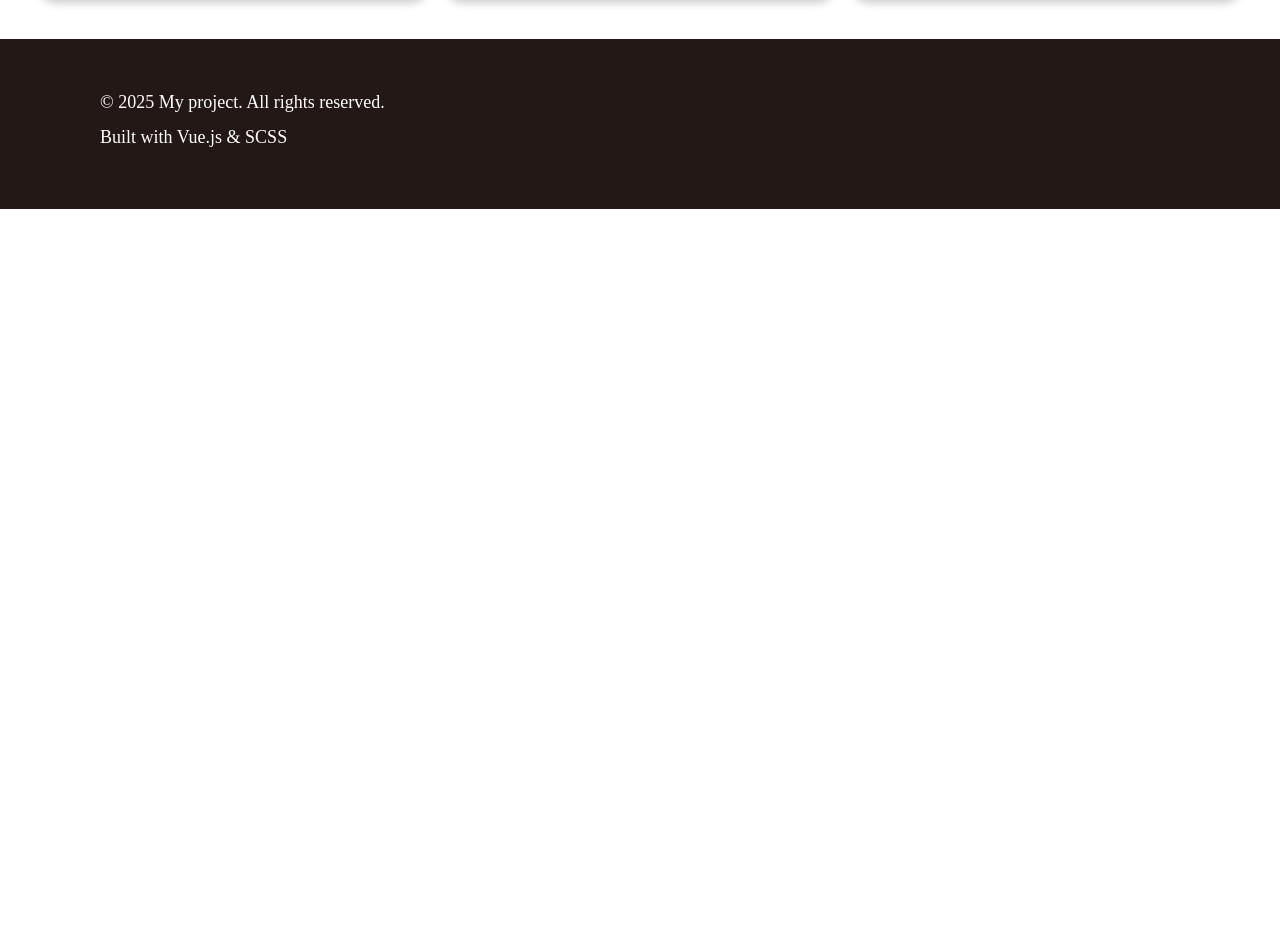
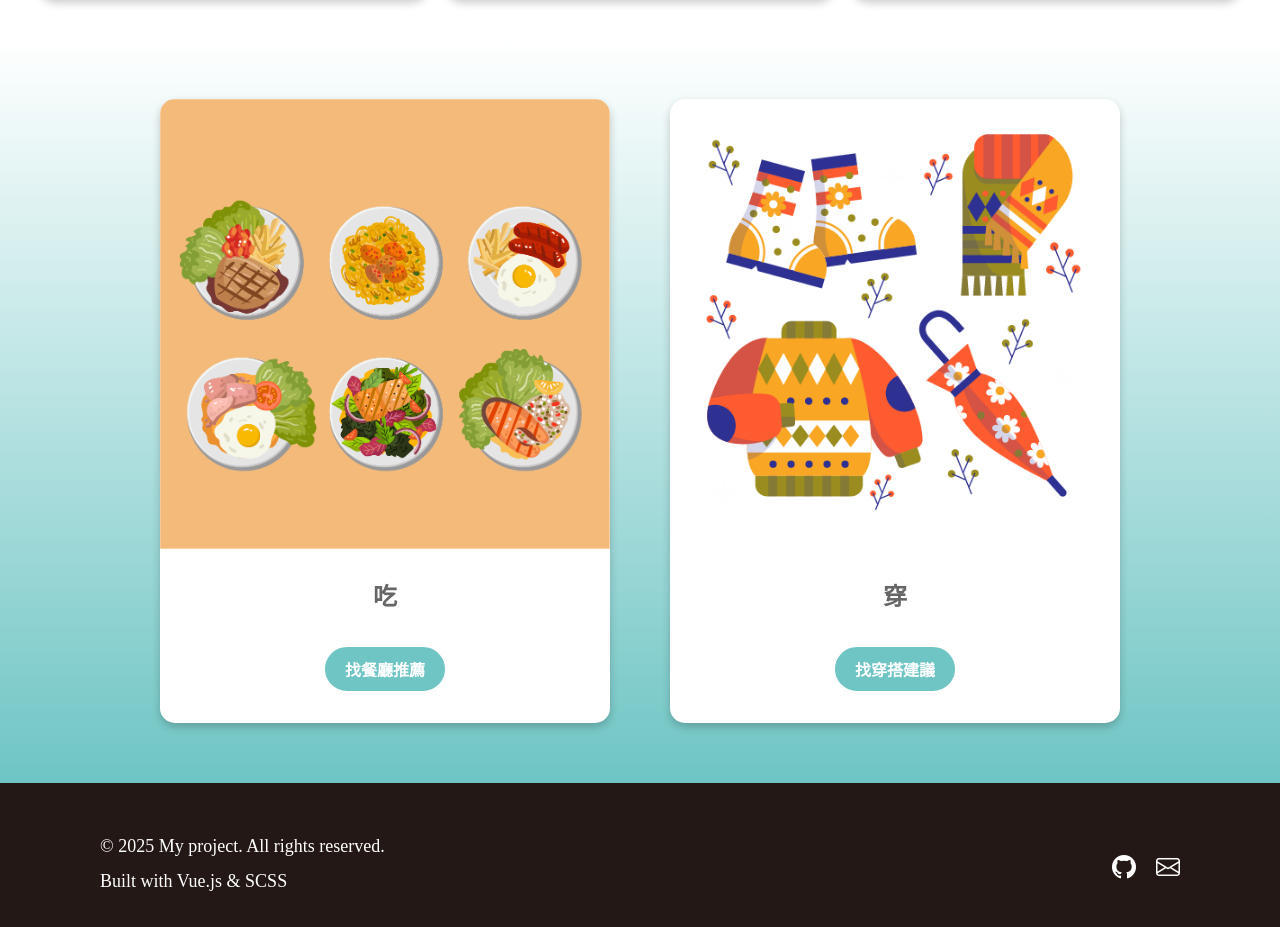
Before and after one commit to arisa852/myvue-project, a Vue app: page / in a window 1280 px wide. Shown: the part 853-1780 px from the top of the page. Before the commit the page ends 1062 px from the top, so only its background shows below. Built offline with nearby package versions, Linux system fonts and the light colour scheme.

Commit message:
add EntranceSection components and install boostrap icons

```diff
--- a/src/assets/style/_mixin.scss
+++ b/src/assets/style/_mixin.scss
@@ -29,7 +29,7 @@ $breakpoints: (
 
 @mixin subheading-style {
   font-weight: 700;
-  font-size: 1.75rem;
+  font-size: 1.5rem;
   color: $title-color;
   line-height: 1.5;
 }
@@ -61,7 +61,7 @@ $breakpoints: (
   transition: all 0.3s ease;
 
   &:hover {
-    opacity: 0.85;
+    opacity: 0.5;
   }
 
   // 允許呼叫時自訂更多樣式
--- a/src/assets/style/main.scss
+++ b/src/assets/style/main.scss
@@ -1,5 +1,6 @@
 @use './mixin';
 @use './base';
+@import 'bootstrap-icons/font/bootstrap-icons.css';
 
 html,
 body,
--- /dev/null
+++ b/src/components/EntranceSection.vue
@@ -0,0 +1,111 @@
+<template>
+  <section class="entrance">
+    <div class="entrance-wrapper">
+      <div class="food-space entrance-card">
+        <img :src="foodEntrance" :alt="foodAlt" />
+        <h4>吃</h4>
+        <button @click="$emit('goto-food')" class="entrance-button">找餐廳推薦</button>
+      </div>
+      <div class="wear-space entrance-card">
+        <img :src="wearEntrance" :alt="wearAlt" />
+        <h4>穿</h4>
+        <button @click="$emit('goto-wear')" class="entrance-button">找穿搭建議</button>
+      </div>
+    </div>
+  </section>
+</template>
+<script>
+export default {
+  name: 'EntranceSection',
+  emits: ['goto-food', 'goto-wear'],
+  props: {
+    foodEntrance: {
+      type: String,
+      required: true,
+    },
+    wearEntrance: {
+      type: String,
+      required: true,
+    },
+    foodAlt: {
+      type: String,
+      default: '吃的入口圖',
+    },
+    wearAlt: {
+      type: String,
+      default: '穿的入口圖',
+    },
+  },
+}
+</script>
+<style lang="scss" scoped>
+@use '../assets/style/variables' as *;
+@use '../assets/style/mixin' as *;
+
+.entrance {
+  padding: 40px 0;
+  background: linear-gradient(to top, $primary-color, #fff);
+  overflow: hidden;
+}
+
+.entrance-wrapper {
+  display: grid;
+  grid-template-columns: repeat(2, 1fr);
+  gap: 20px;
+  max-width: 1000px;
+  margin-inline: auto;
+  justify-items: center; // 每個格子水平置中
+  align-items: start;
+  padding: 20px;
+
+  @include respond-to(pad) {
+    grid-template-columns: repeat(1, 1fr);
+    max-width: 800px;
+  }
+  @include respond-to(mobile) {
+    grid-template-columns: repeat(1, 1fr);
+    max-width: 300px;
+  }
+}
+
+.entrance-card {
+  background-color: #fff;
+  box-shadow: 0 4px 8px rgba(0, 0, 0, 0.2);
+  border-radius: 15px;
+  text-align: center;
+  overflow: hidden;
+
+  & img {
+    object-fit: cover;
+    display: block;
+    margin: 0 auto;
+    margin-bottom: 30px;
+    display: block;
+    max-width: 450px;
+
+    @include respond-to(pad) {
+      max-width: 400px;
+    }
+    @include respond-to(mobile) {
+      max-width: 200px;
+    }
+  }
+  & h4 {
+    @include subheading-style;
+    margin-bottom: 30px;
+    color: #666;
+
+    @include respond-to(pad){
+      margin-bottom: 20px;
+    }
+  }
+  .entrance-button {
+    @include button-style {
+      border: 2px solid #fff;
+      background-color:$primary-color;
+      margin-bottom: 30px;
+      color: #fff;
+    }
+  }
+}
+</style>
--- a/src/components/Header.vue
+++ b/src/components/Header.vue
@@ -22,7 +22,7 @@ import { ref } from 'vue'
 import logoUrl from '../assets/images/logo3.png'
 
 export default {
-  name: 'header',
+  name: 'Header',
   setup() {
     const menus = ref([
       { label: '找美食', to: '/food' },
@@ -58,13 +58,12 @@ export default {
   justify-content: space-between;
   margin: 0 auto;
 
-  /* 先用 media query 代替 mixin，之後再換回 @include */
-  @media (max-width: 1024px) {
+  @include respond-to(pad) {
     padding: 20px 10px;
     justify-content: space-between;
     align-items: center;
   }
-  @media (max-width: 768px) {
+  @include respond-to(mobile) {
     padding: 20px 10px;
     justify-content: space-between;
     align-items: center;
@@ -76,10 +75,10 @@ export default {
   margin-right: 20px;
   justify-items: start;
 
-  @media (max-width: 1024px) {
+  @include respond-to(pad) {
     width: 100px;
   }
-  @media (max-width: 768px) {
+  @include respond-to(mobile) {
     width: 120px;
     margin: 0 auto;
   }
@@ -99,10 +98,10 @@ export default {
 }
 
 .nav {
-  @media (max-width: 1024px) {
+  @include respond-to(pad) {
     display: none;
   }
-  @media (max-width: 768px) {
+  @include respond-to(mobile) {
     display: none;
   }
 }
--- a/src/pages/HomeView.vue
+++ b/src/pages/HomeView.vue
@@ -5,18 +5,30 @@
     </template>
   </BannerSection>
   <FeatureSection></FeatureSection>
+  <EntranceSection
+    :foodEntrance="foodImg"
+    :wearEntrance="wearImg"
+    @goto-food="() => $router.push('/food')"
+    @goto-wear="() => $router.push('/food')"
+  >
+  </EntranceSection>
 </template>
 <script>
 import BannerSection from '@/components/BannerSection.vue'
 import heroUrl from '@/assets/images/Artboard 1.png'
 import FeatureSection from '@/components/FeatureSection.vue'
+import EntranceSection from '@/components/EntranceSection.vue'
+import foodImg from '@/assets/images/food.png'
+import wearImg from '@/assets/images/wearweather.png'
 
 export default {
   name: 'HomeView',
-  components: { BannerSection,FeatureSection },
+  components: { BannerSection, FeatureSection, EntranceSection },
   data() {
     return {
       heroUrl,
+      foodImg,
+      wearImg,
     }
   },
   methods: {
@@ -33,6 +45,13 @@ export default {
   @include button-style {
     border: 2px solid $primary-color;
     background-color: #fff;
+
+    &:hover {
+      background-color: $primary-color;
+      color: #fff;
+      opacity: 1;
+      box-shadow: 0 4px 8px #a5a5a5;
+    }
   }
 }
 </style>
```
Also changed, not shown: src/assets/images/food.png (added).
